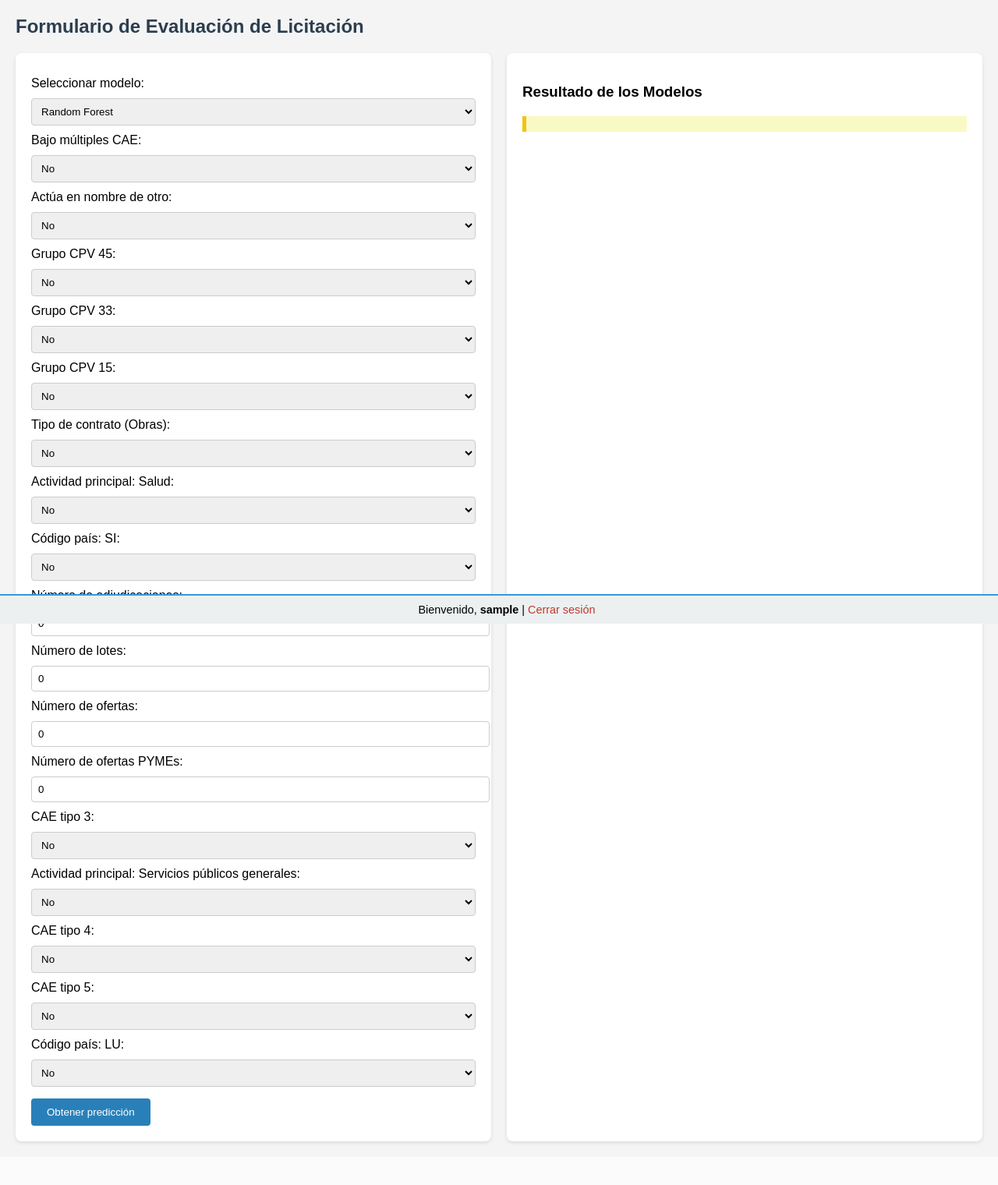
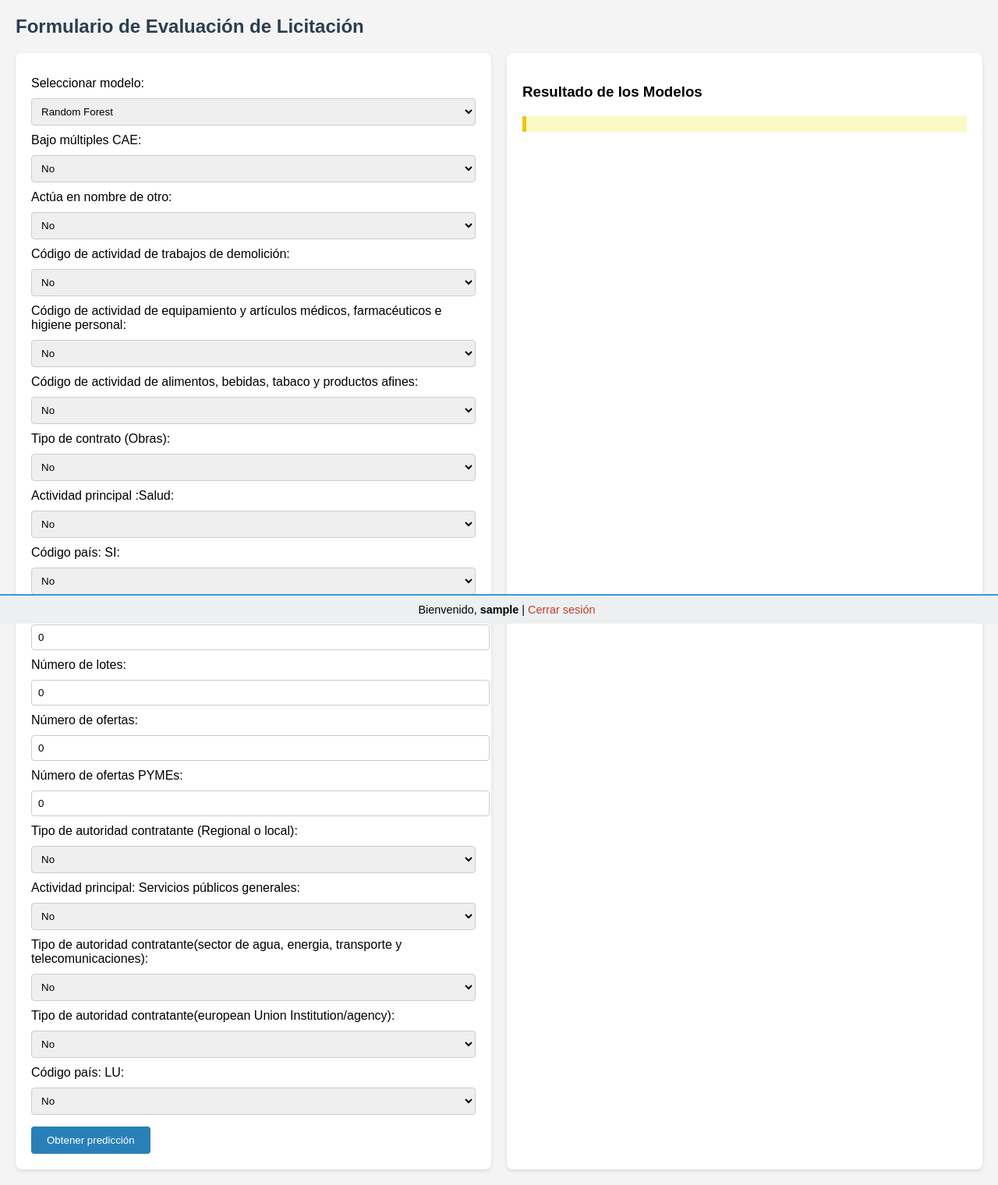
Before and after one commit to DiXaCo/API_Tesis_2025, a Flask app: page / in a window 1280 px wide. Shown: the whole page at 78% size. Before the commit the page ends 1468 px from the top, so only its background shows below. Run offline with Flask 3, Linux system fonts and the light colour scheme; the visitor is signed in with stand-in values (Sample User, id 1); parts of the project's set-up code (start-up, migrations or seed data) failed here and were passed over.

Commit message:
Formulario corregido

```diff
--- a/API/templates/formulario.html
+++ b/API/templates/formulario.html
@@ -139,20 +139,20 @@
       <!-- Todos los campos requeridos -->
       <label>Bajo múltiples CAE:</label><select id="B_MULTIPLE_CAE_n"><option value="0">No</option><option value="1">Sí</option></select>
       <label>Actúa en nombre de otro:</label><select id="B_ON_BEHALF_n"><option value="0">No</option><option value="1">Sí</option></select>
-      <label>Grupo CPV 45:</label><select id="GROUP_CPV_45"><option value="0">No</option><option value="1">Sí</option></select>
-      <label>Grupo CPV 33:</label><select id="GROUP_CPV_33"><option value="0">No</option><option value="1">Sí</option></select>
-      <label>Grupo CPV 15:</label><select id="GROUP_CPV_15"><option value="0">No</option><option value="1">Sí</option></select>
+      <label>Código de actividad de trabajos de demolición:</label><select id="GROUP_CPV_45"><option value="0">No</option><option value="1">Sí</option></select>
+      <label>Código de actividad de equipamiento y artículos médicos, farmacéuticos e higiene personal:</label><select id="GROUP_CPV_33"><option value="0">No</option><option value="1">Sí</option></select>
+      <label>Código de actividad de alimentos, bebidas, tabaco y productos afines:</label><select id="GROUP_CPV_15"><option value="0">No</option><option value="1">Sí</option></select>
       <label>Tipo de contrato (Obras):</label><select id="TYPE_OF_CONTRACT_w"><option value="0">No</option><option value="1">Sí</option></select>
-      <label>Actividad principal: Salud:</label><select id="MAIN_ACTIVITY_health"><option value="0">No</option><option value="1">Sí</option></select>
+      <label>Actividad principal :Salud:</label><select id="MAIN_ACTIVITY_health"><option value="0">No</option><option value="1">Sí</option></select>
       <label>Código país: SI:</label><select id="ISO_COUNTRY_CODE_si"><option value="0">No</option><option value="1">Sí</option></select>
       <label>Número de adjudicaciones:</label><input type="number" id="NUMBER_AWARDS" min="0" value="0" />
       <label>Número de lotes:</label><input type="number" id="LOTS_NUMBER" min="0" value="0" />
       <label>Número de ofertas:</label><input type="number" id="NUMBER_OFFERS" min="0" value="0" />
       <label>Número de ofertas PYMEs:</label><input type="number" id="NUMBER_TENDERS_SME" min="0" value="0" />
-      <label>CAE tipo 3:</label><select id="CAE_TYPE_3"><option value="0">No</option><option value="1">Sí</option></select>
+      <label>Tipo de autoridad contratante (Regional o local):</label><select id="CAE_TYPE_3"><option value="0">No</option><option value="1">Sí</option></select>
       <label>Actividad principal: Servicios públicos generales:</label><select id="MAIN_ACTIVITY_general_public_services"><option value="0">No</option><option value="1">Sí</option></select>
-      <label>CAE tipo 4:</label><select id="CAE_TYPE_4"><option value="0">No</option><option value="1">Sí</option></select>
-      <label>CAE tipo 5:</label><select id="CAE_TYPE_5"><option value="0">No</option><option value="1">Sí</option></select>
+      <label>Tipo de autoridad contratante(sector de agua, energia, transporte y telecomunicaciones):</label><select id="CAE_TYPE_4"><option value="0">No</option><option value="1">Sí</option></select>
+      <label>Tipo de autoridad contratante(european Union Institution/agency):</label><select id="CAE_TYPE_5"><option value="0">No</option><option value="1">Sí</option></select>
       <label>Código país: LU:</label><select id="ISO_COUNTRY_CODE_lu"><option value="0">No</option><option value="1">Sí</option></select>
 
       <button onclick="obtenerPrediccion()">Obtener predicción</button>
```
